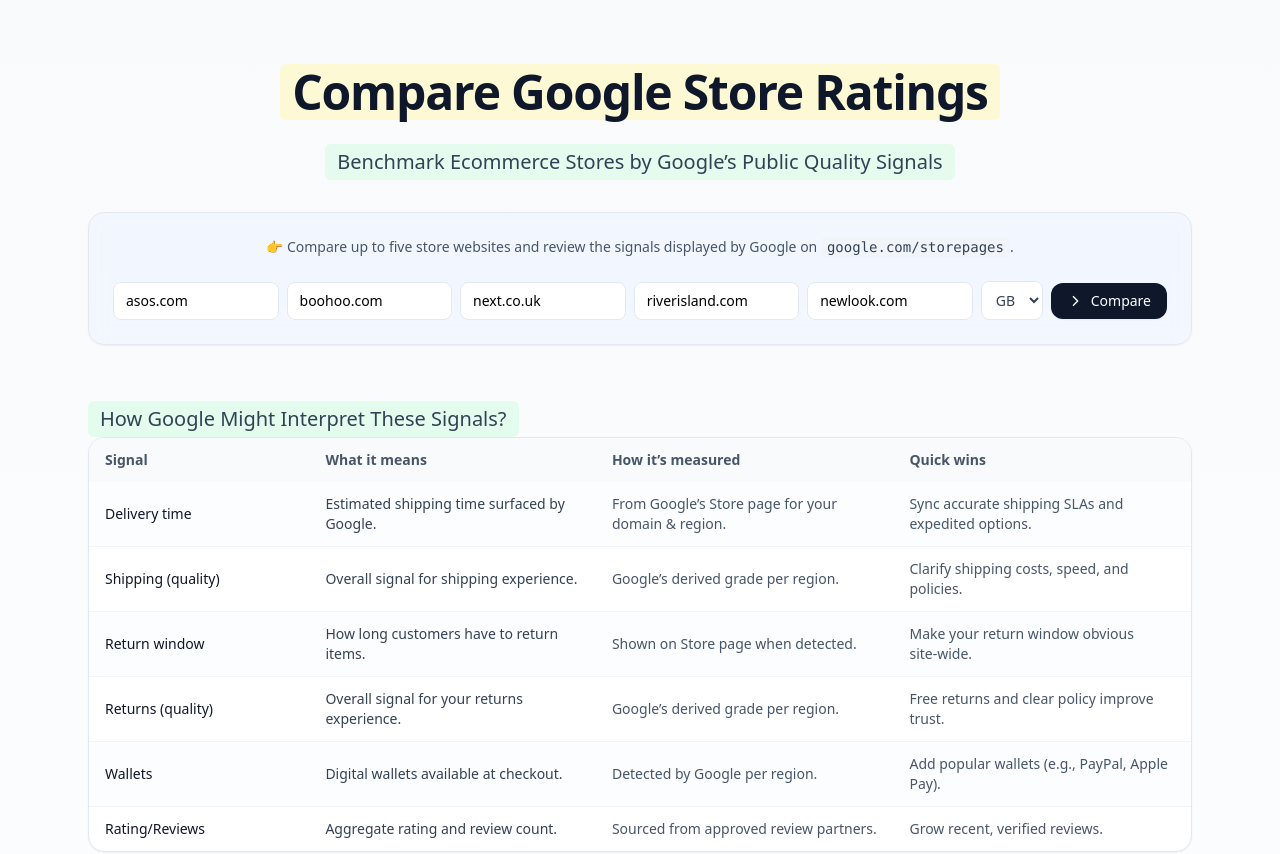
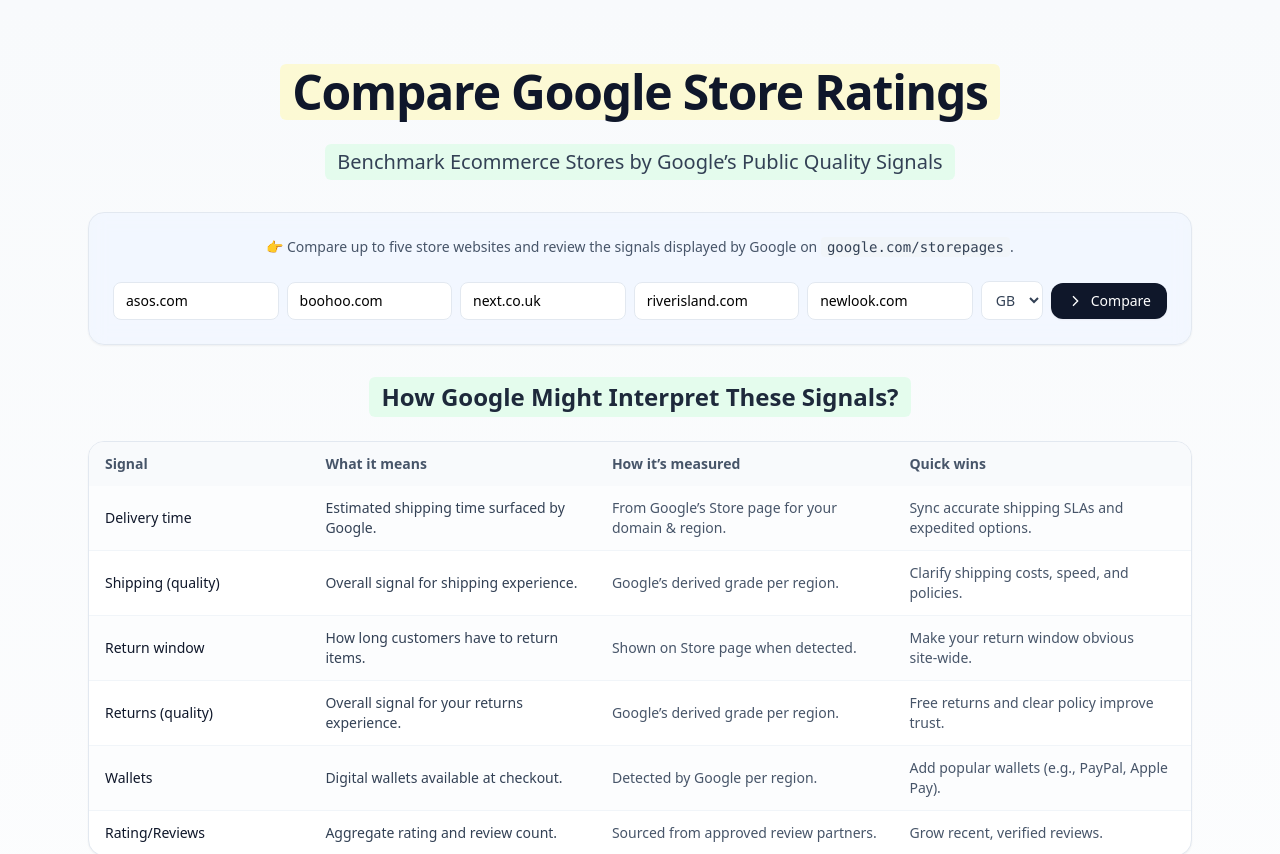
Before and after one commit to carlhendy/tsq-compartpr, a Next.js app: page / in a window 1280 px wide. Shown: the top 854 px of the page. Built offline with nearby package versions, Linux system fonts and the light colour scheme.

Commit message:
Add files via upload

```diff
--- a/app/page.tsx
+++ b/app/page.tsx
@@ -348,9 +348,7 @@ export default function Page() {
       <section className="mx-auto max-w-6xl px-6 pb-10">
         {/* Header moved OUTSIDE of the table and centered */}
 
-        <h2 className="mt-6 text-xl font-medium text-slate-700 text-center inline-block mx-auto bg-green-100/70 px-3 py-1 rounded-md">
-          How Google Might Interpret These Signals?
-        </h2>
+        <div className="text-center mb-6"><h2 className="inline-block text-xl sm:text-2xl font-semibold text-slate-800 bg-green-100/70 px-3 py-1 rounded-md">How Google Might Interpret These Signals?</h2></div>
 
         <div className="overflow-hidden rounded-2xl border border-slate-200 bg-white shadow-sm">
           <div className="overflow-x-auto">
```
